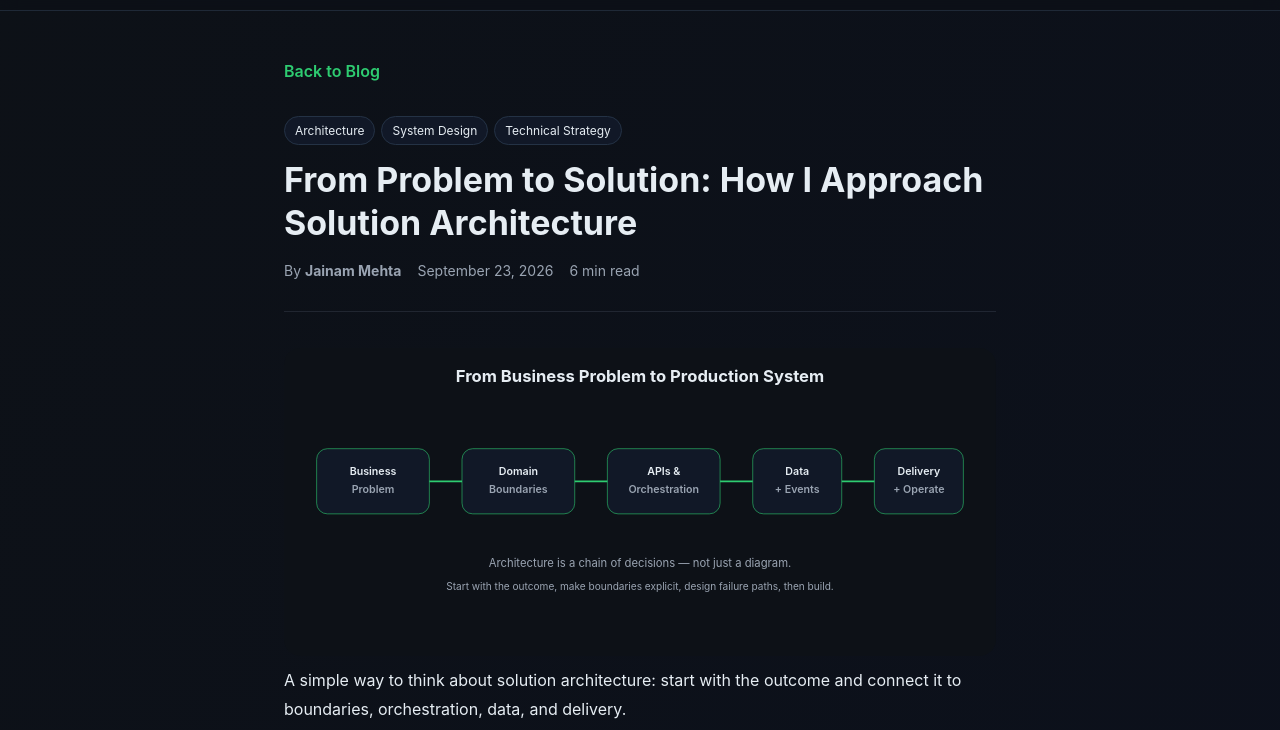
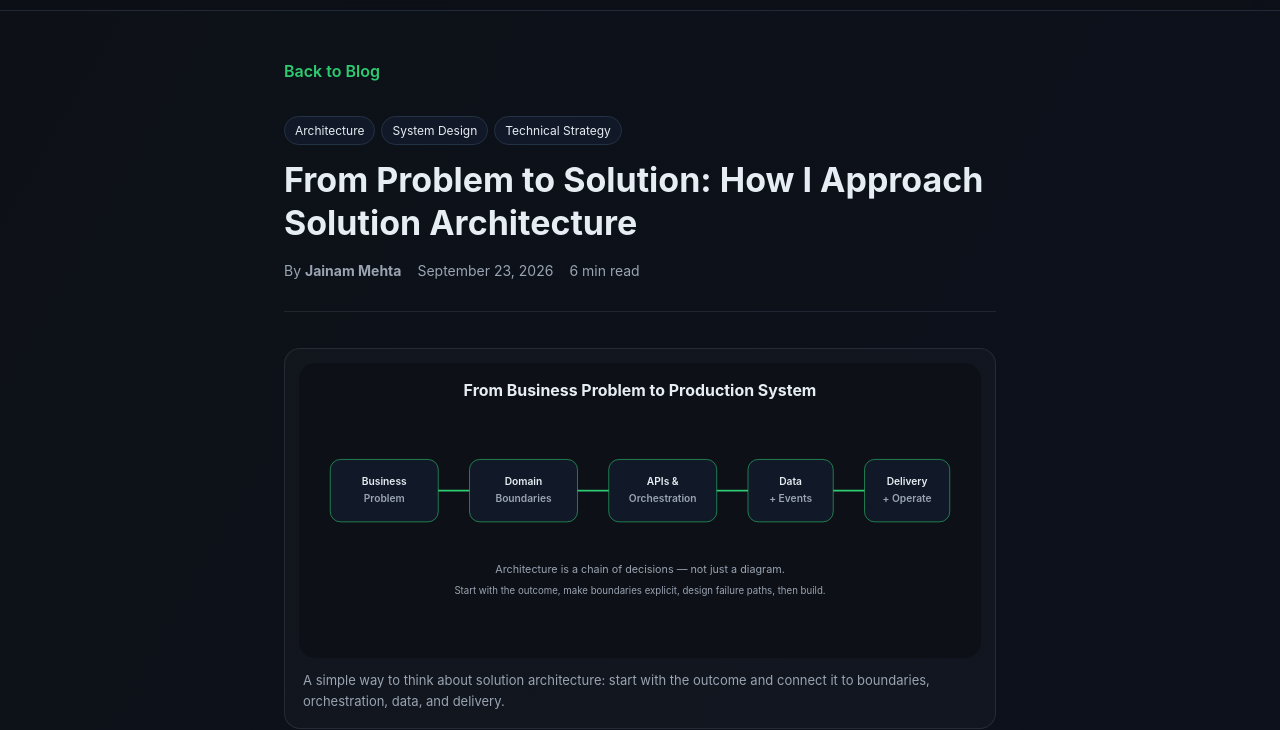
Before and after one commit to mehta997/jainammehta, a plain HTML site: page blog/posts/2026-09-23-solution-architecture-problem-to-solution.html in a window 1280 px wide. Shown: the part 72-802 px from the top of the page. Drawn offline with Linux system fonts and the light colour scheme.

Commit message:
style: improve technical blog illustrations

```diff
--- a/assets/style.css
+++ b/assets/style.css
@@ -471,6 +471,28 @@ details p {
   line-height: 1.85;
 }
 
+.article-figure {
+  margin: 28px 0 34px;
+  padding: 14px;
+  background: rgba(255, 255, 255, 0.025);
+  border: 1px solid var(--border);
+  border-radius: 16px;
+}
+
+.article-figure img {
+  display: block;
+  width: 100%;
+  height: auto;
+  border-radius: 10px;
+}
+
+.article-figure figcaption {
+  color: var(--muted);
+  font-size: 13px;
+  line-height: 1.6;
+  margin: 12px 4px 2px;
+}
+
 .post-body h2 {
   color: var(--accent);
   font-size: 22px;
```
